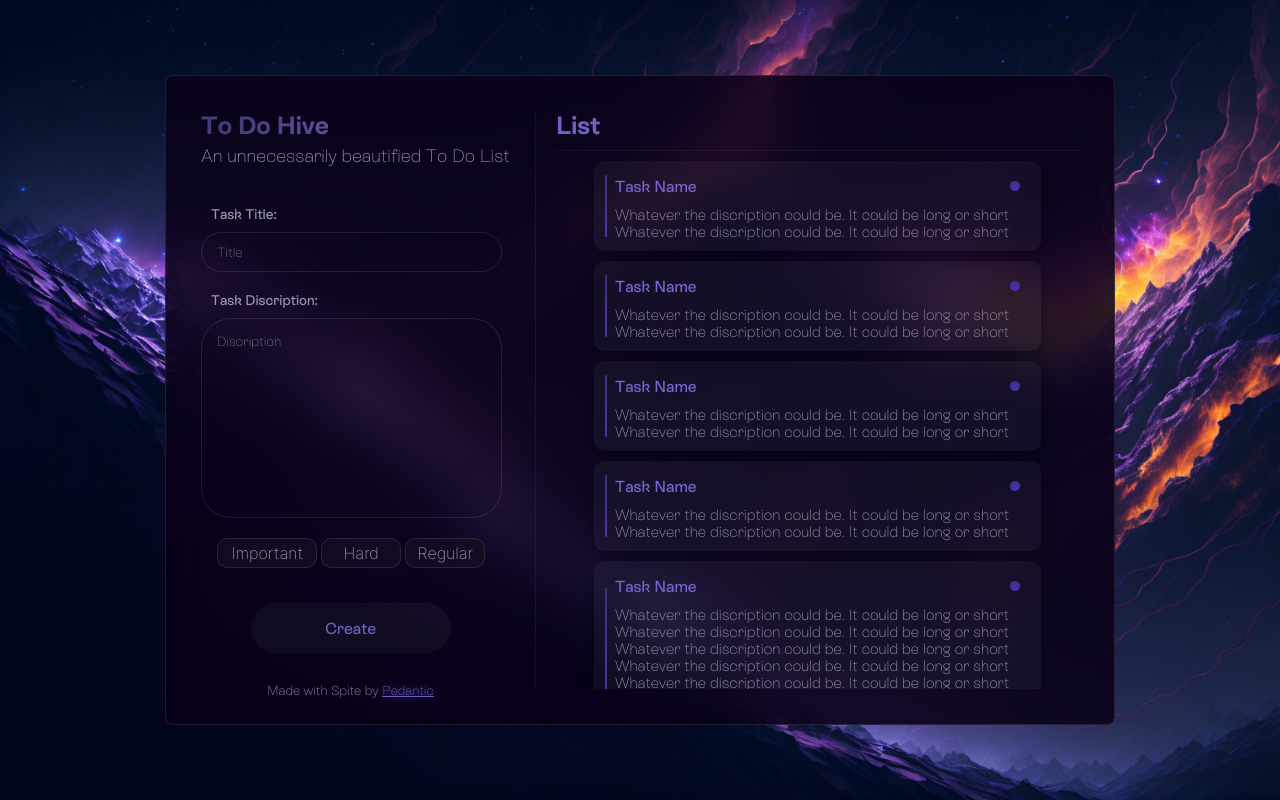
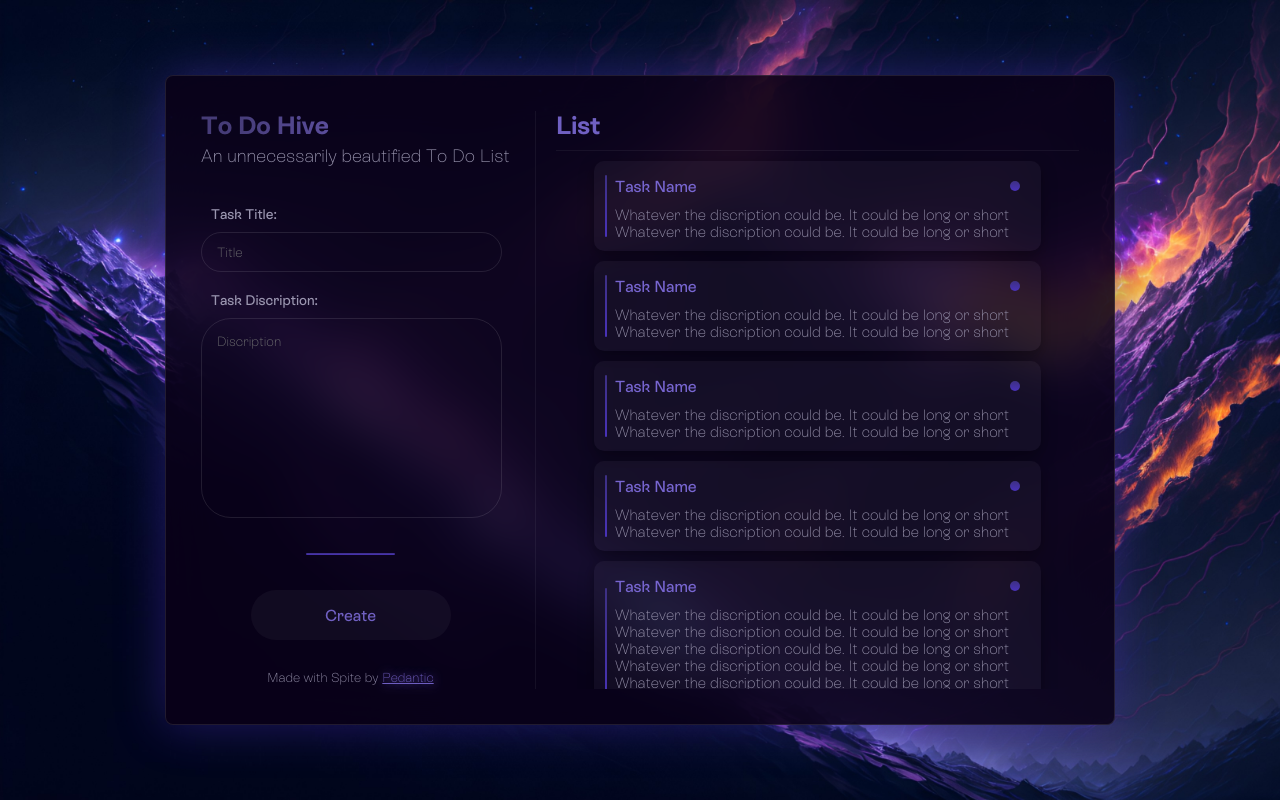
Before and after one commit to Pedanticc/To-Do-List, a React (Vite) app: page / in a window 1280 px wide. Built offline with nearby package versions, Linux system fonts and the light colour scheme.

Commit message:
Some minor UI changes

```diff
--- a/src/Global.css
+++ b/src/Global.css
@@ -56,10 +56,9 @@ body {
   backdrop-filter: blur(5px);
 }
 
-/* .drop-shadows {
-  filter: drop-shadow(0px 0px 1rem rgba(1, 68, 42, 0.815));
-  box-shadow: inset 0px 0px 1rem rgba(1, 68, 42, 0.815);
-} */
+.drop-shadows {
+  box-shadow: 0px 0px 3rem #402aaf7e;
+}
 
 .text-box {
   display: block;
--- a/src/components/FormSection.jsx
+++ b/src/components/FormSection.jsx
@@ -24,17 +24,9 @@ export const FormSection = () => {
           className="text-box h-200px text-#9b96b0 font-RebondThin rounded-30px resize-none p-15px"
         />
       </form>
-      <ul className="w-90% mt-20px h-fit flex justify-center items-center gap-x-1 gap-y-1.5 flex-wrap">
-        <li className="btn-blur w-100px h-30px font-InterThin flex justify-center items-center rounded-10px  text-#9b96b0  backdrop-blur-sm cursor-pointer create-btn">
-          Important
-        </li>
-        <li className="btn-blur w-80px h-30px font-InterThin flex justify-center items-center rounded-10px text-#9b96b0 backdrop-blur-sm cursor-pointer create-btn">
-          Hard
-        </li>
-        <li className="btn-blur w-80px h-30px font-InterThin flex justify-center items-center rounded-10px text-#9b96b0 backdrop-blur-sm cursor-pointer create-btn">
-          Regular
-        </li>
-      </ul>
+      <div className="w-100% h-fit flex justify-center items-center p-r-35px m-t-35px">
+        <div className="w-30% h-2px center-self gradian-background rounded-20px"></div>
+      </div>
       <div className="w-100% flex justify-center p-r-35px mt-35px">
         <div className="w-200px h-50px color-#7060c2 create-btn font-RebondRegular flex justify-center items-center rounded-40px cursor-pointer">
           Create
```
